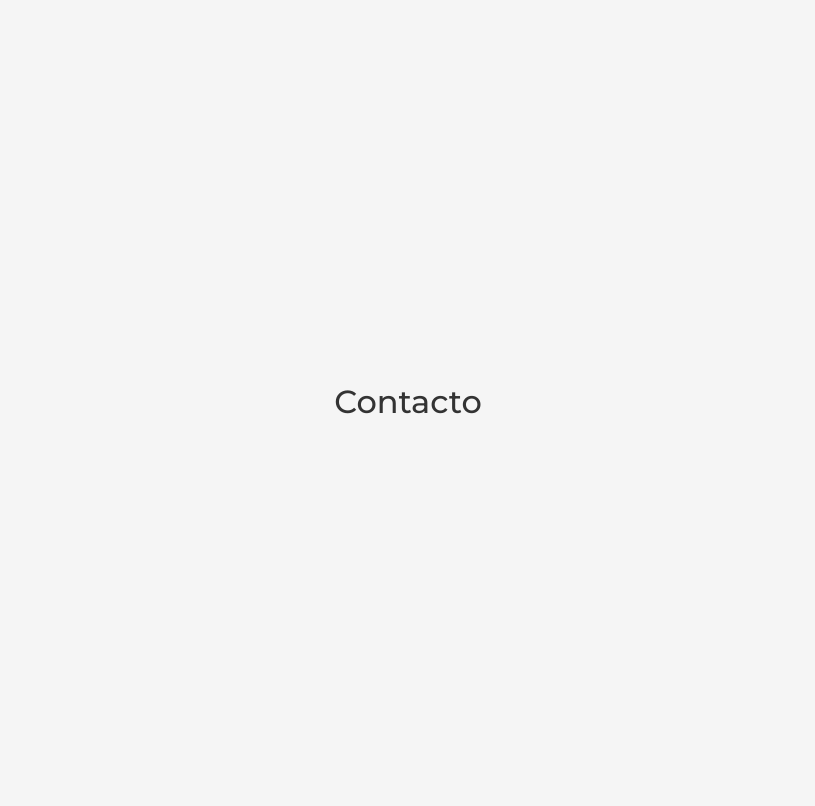
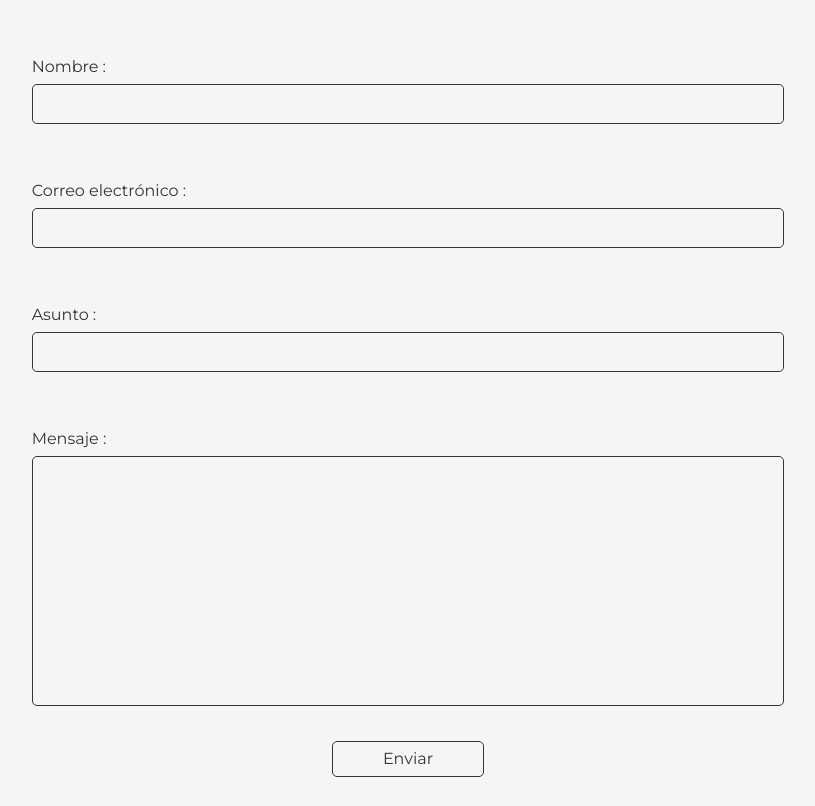
Before and after one commit to cmfraile/P3, a React (Vite) app: page / in a window 1280 px wide. Shown: the part 3994-4800 px from the top of the page, without its empty margins (232-1047 px from the left). Built offline with nearby package versions, Linux system fonts and the light colour scheme.

Commit message:
terminado el formulario de contacto

```diff
--- /dev/null
+++ b/src/hooks/contactForm.hook.tsx
@@ -0,0 +1,62 @@
+import regularExpressions from "../misc/regularExpressions";
+import { useState } from "react";
+
+const useForm = (initialForm:{[key:string]:string},regexp?:RegExp) => {
+
+    const [formState,setFormState] = useState(initialForm);
+
+    const onInputChange = ( {target}:{target:{name:string,value:string}} ) => {
+
+        const { name , value } = target ;
+        const setFormStateCallback = () => setFormState({...formState,[ name ]:value});
+        setFormStateCallback();
+
+    }
+
+    const onResetForm = () => {setFormState(initialForm)};
+
+    return({ formState , onInputChange , onResetForm , setFormState });
+
+}
+
+const initialForm = { email:'', name:'' , subject:'' , body:'' };
+const initialErrors:{ [key:string]:boolean } = { email:false , subject:false , body:false , name:false };
+const contactForm = () => {
+
+    const { formState ,
+            onInputChange , onResetForm } = useForm(initialForm);
+
+    const [ errors , setErrors ] = useState<typeof initialErrors>(initialErrors) ;
+
+    const submitMiddleware =
+    (e:React.FormEvent<HTMLFormElement>) => {
+        e.preventDefault() ;
+        const { emailRegExp } = regularExpressions ; setErrors( v => ({...initialErrors}) ) ; let errors = {...initialErrors} ;
+
+        Object.keys(formState).map( x => {
+            if( formState[x].trim().length <= 6 ){ errors[x] = true };
+            if( x == 'body' && formState['body'].length <= 15 ){ errors[x] = true } ;
+            if( x == 'email' && !emailRegExp.test(formState['email']) ){ errors[x] = true } ;
+        })
+
+        if( Object.keys(formState).filter(x => errors[x]).length > 0 ){
+            setErrors({...errors})
+            //No se envia
+        }else{
+            setErrors({...initialErrors})
+            alert(`Su mensaje ha sido enviado`) ; onResetForm() ;
+            //Si se envia
+        }
+
+    }
+
+    return({
+                formState , onInputChange ,
+                submitMiddleware ,
+                errors
+            })
+
+
+}
+
+export default contactForm
--- a/src/hooks/slider.hook.tsx
+++ b/src/hooks/slider.hook.tsx
@@ -45,6 +45,8 @@ const sliderHook = () => {
             return () => window.removeEventListener('scroll',callback);
         },[scrollY]);
 
+        useEffect(() => window.scroll(0,0),[])
+
     }
 
     return({menuLED,effectsBundle});
--- /dev/null
+++ b/src/misc/regularExpressions.ts
@@ -0,0 +1,6 @@
+const regularExpressions:{[key:string]:RegExp} = {
+    emailRegExp:new RegExp(/^[a-z0-9!#$%&'*+/=?^_`{|}~-]+(?:\.[a-z0-9!#$%&'*+/=?^_`{|}~-]+)*@(?:[a-z0-9](?:[a-z0-9-]*[a-z0-9])?\.)+[a-z0-9](?:[a-z0-9-]*[a-z0-9])?$/),
+    urlRegExp:new RegExp(/^https?:\/\/[\w\-]+(\.[\w\-]+)+[/#?]?.*$/)
+}
+
+export default regularExpressions
--- a/src/pages/contacto.pages.tsx
+++ b/src/pages/contacto.pages.tsx
@@ -1,3 +1,89 @@
-const RootContacto = () => <div className="root_component" id='R6'><h2>Contacto</h2></div>
+import contactForm from "../hooks/contactForm.hook";
+import '../styles/contact.sass';
+
+const RootContacto = () => {
+
+    const { formState : {email,name,subject,body} , onInputChange , submitMiddleware , errors } = contactForm() ;
+
+    return(
+        <div className="root_component root_contacto" id='R6'>
+
+            <form onSubmit={submitMiddleware}>
+
+                <div className="formItem">
+                    <label>Nombre :</label>
+                    <input name='name' type="text" autoComplete="off" value={name} onChange={onInputChange}/>
+                    { (errors.name) ? <small>Correo incorrecto</small> : <small className="smallVoid"></small>}
+                </div>
+
+                <div className="formItem">
+                    <label>Correo electrónico :</label>
+                    <input name='email' type="text" autoComplete="off" value={email} onChange={onInputChange}/>
+                    { (errors.email) ? <small>Nombre demasiado corto</small> : <small className="smallVoid"></small>}
+                </div>
+
+                <div className="formItem">
+                    <label>Asunto :</label>
+                    <input name='subject' type="text" autoComplete="off" value={subject} onChange={onInputChange}/>
+                    { (errors.subject) ? <small>Asunto demasiado corto</small> : <small className="smallVoid"></small>}
+                </div>
+
+                <div className="formItem">
+                    <label>Mensaje :</label>
+                    <textarea name='body' autoComplete='off' value={body} onChange={onInputChange}/>
+                    { (errors.body) ? <small className="form-text">Mensaje demasiado corto</small> : <small className="smallVoid"></small> }
+                </div>
+
+                <div className="submit"><button type='submit'>Enviar</button></div>
+
+            </form>
+
+        </div>
+    )
+
+}
 
 export default RootContacto
+
+/*
+const ContactForm = (props:onlyWithBackProps) => {
+
+    const localized = reports[props.languaje] ;
+    const { formState: { email , subject , body } , onInputChange , submitMiddleware , errors } = contactForm(props.setPointerToMain,localized['thank'].text) ;
+
+    return(
+        <WithBackButton props={props}>
+
+            <div className="root_contactForm">
+
+                <form onSubmit={submitMiddleware}>
+
+                <div className="form-group">
+                    <label>{localized['email'].text} : </label>
+                    <input name='email' autoComplete='off' value={email} onChange={onInputChange} className="form-control"/>
+                    { (errors.email) ? <small className="form-text">{localized['email'].error}</small> : <div className='smallVoid'></div>}
+                </div>
+
+                <div className="form-group">
+                    <label>{localized['subject'].text} : </label>
+                    <input name='subject' autoComplete='off' value={subject} onChange={onInputChange} className="form-control"/>
+                    { (errors.subject) ? <small className="form-text">{localized['subject'].error}</small> : <div className='smallVoid'></div> }
+                </div>
+
+                <div className="form-group">
+                    <label>{localized['body'].text} : </label>
+                    <textarea name='body' autoComplete='off' value={body} onChange={onInputChange} className="form-control"/>
+                    { (errors.body) ? <small className="form-text">{localized['body'].error}</small> : <div className='smallVoid'></div> }
+                </div>
+
+                    <div className="submit"><button type='submit' className="btn btn-primary">{ localized['send'].text }</button></div>
+
+                </form>
+
+            </div>
+
+        </WithBackButton>
+    )
+
+}
+*/
--- /dev/null
+++ b/src/styles/contact.sass
@@ -0,0 +1,44 @@
+@import './palette'
+
+.root_contacto
+    form
+        display: flex
+        flex-direction: column
+        max-width: 70%
+        min-width: 70%
+        .formItem
+            display: flex
+            flex-direction: column
+            min-width: 100%
+            margin: 15px 0px
+            min-width: 100%
+            label
+                margin: 5px 0px
+            small
+                min-height: 10px
+                max-height: 10px
+                margin: 5px 0px
+                min-width: 100%
+                color: $accent1
+                text-align: right
+            input,textarea
+                border: 1px solid $text
+                min-width: 100%
+                background: transparent
+                padding: 5px 30px
+                border-radius: 5px
+                outline: none
+            input
+                min-height: 40px
+            textarea
+                min-height: 250px
+                resize: none
+        .submit
+            min-width: 100%
+            display: flex
+            justify-content: center
+            button
+                background: transparent
+                border: 1px solid $text
+                border-radius: 5px
+                padding: 5px 50px
```
